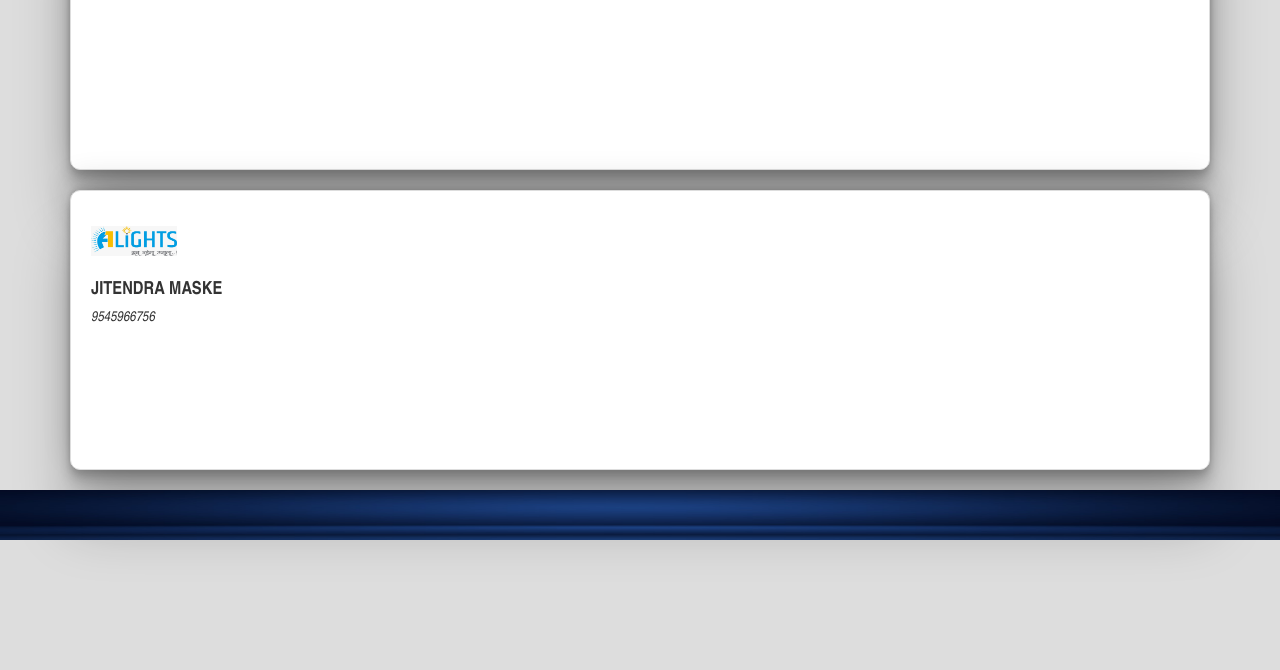
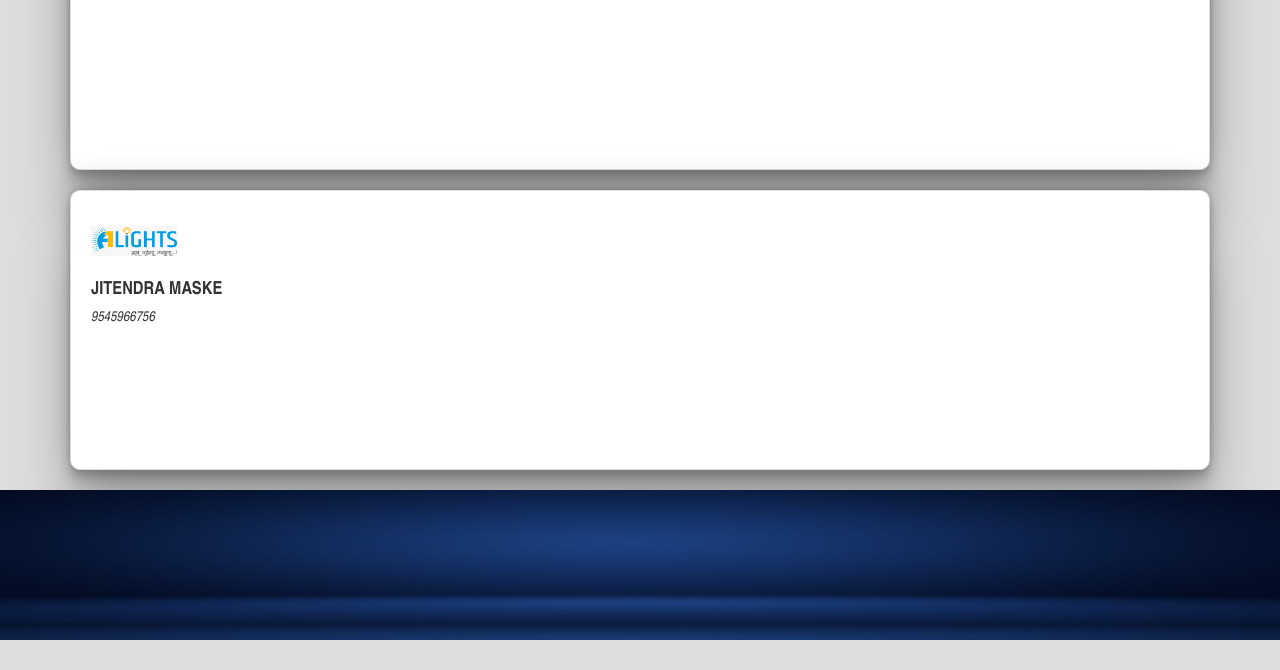
Before and after one commit to supervsoft/AnnualReport, a plain HTML site: page index.html in a window 1280 px wide. Shown: the part 130-800 px from the top of the page. Drawn offline with Linux system fonts and the light colour scheme.

Commit message:
Update index.html

```diff
--- a/index.html
+++ b/index.html
@@ -70,7 +70,7 @@
             </div>
         </div>
     </div>
-    <img src="doc/1.jpg" height="50px" width="100%" alt="Footer">
+    <img src="doc/1.jpg" height="150px" width="100%" alt="Footer">
     <!--<div class="container">
         <div class="panel panel-default">
             <div class="panel-body">
```
